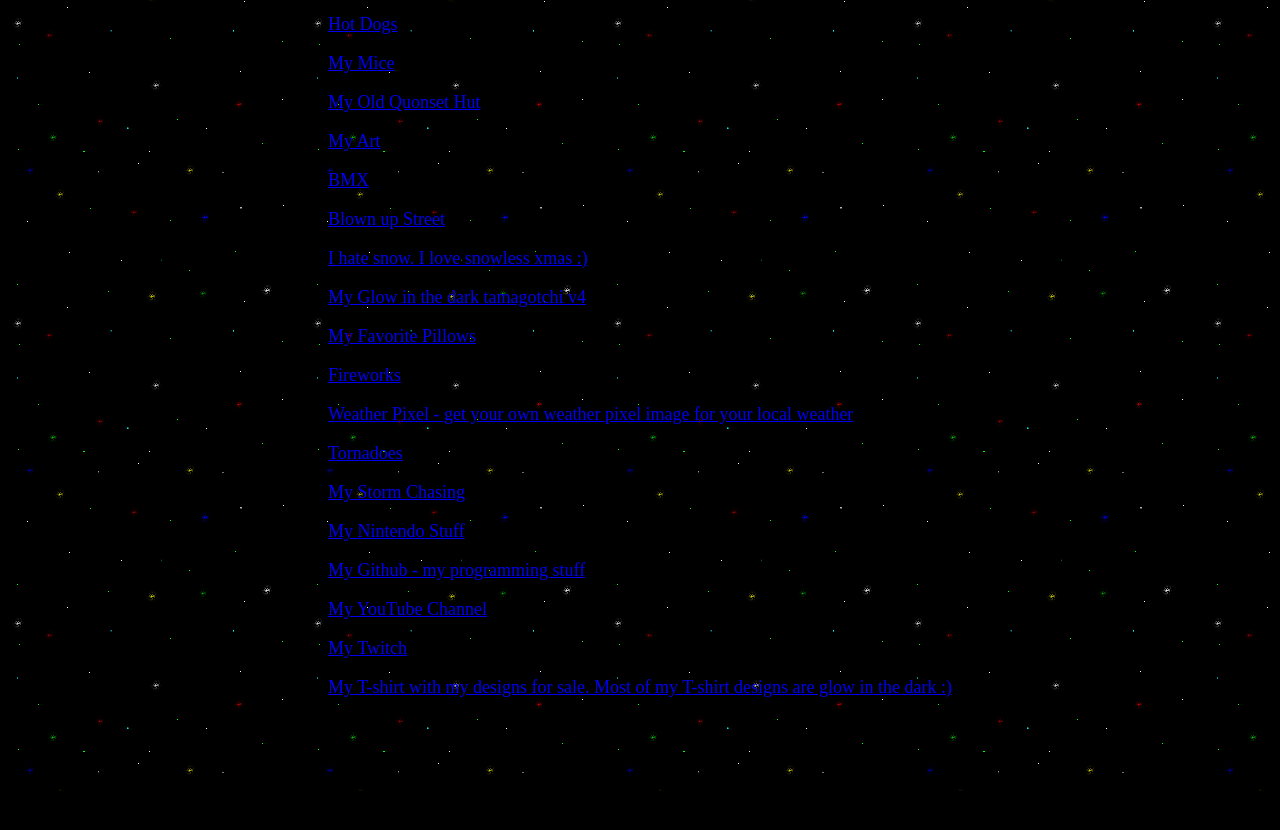
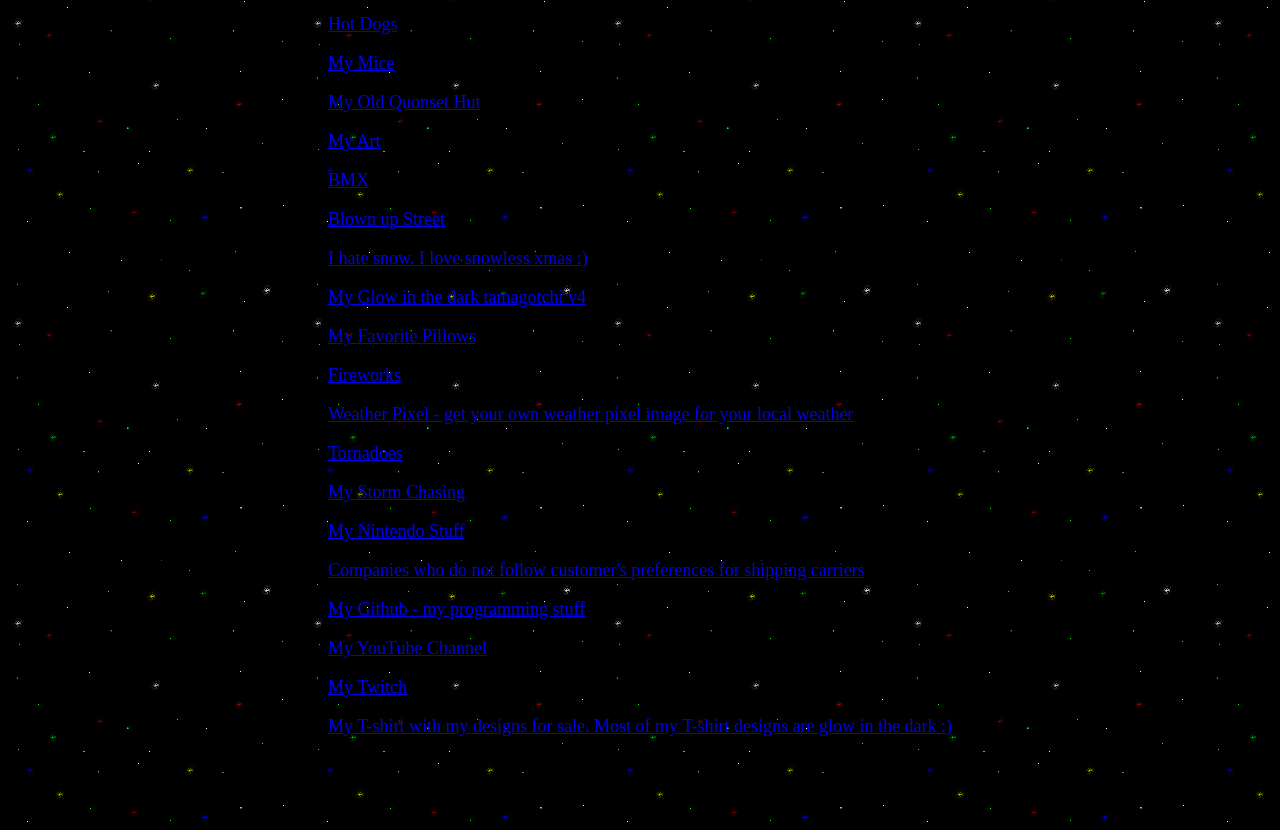
Before and after one commit to ELY3M/bmx3r.com, a plain HTML site: page index.html in a window 1280 px wide. Shown: the part 241-1071 px from the top of the page. Before the commit the page ends 1032 px from the top, so only its background shows below. Drawn offline with Linux system fonts and the light colour scheme.

Commit message:
FUCK YOU USPS

```diff
--- a/index.html
+++ b/index.html
@@ -56,6 +56,9 @@ content="text/html; charset=iso-8859-1">
 <a href="stormchasing" TARGET="NEWWIN">My Storm Chasing</a>
 <p>
 <a href="nintendo" TARGET="NEWWIN">My Nintendo Stuff</a>
+
+<p>
+<a href="companies.txt" TARGET="NEWWIN">Companies who do not follow customer's preferences for shipping carriers</a>
 <p>
 <a href="https://github.com/ELY3M" TARGET="NEWWIN">My Github - my programming stuff</a>
 <p>
```
Also changed, not shown: companies.txt (added).
